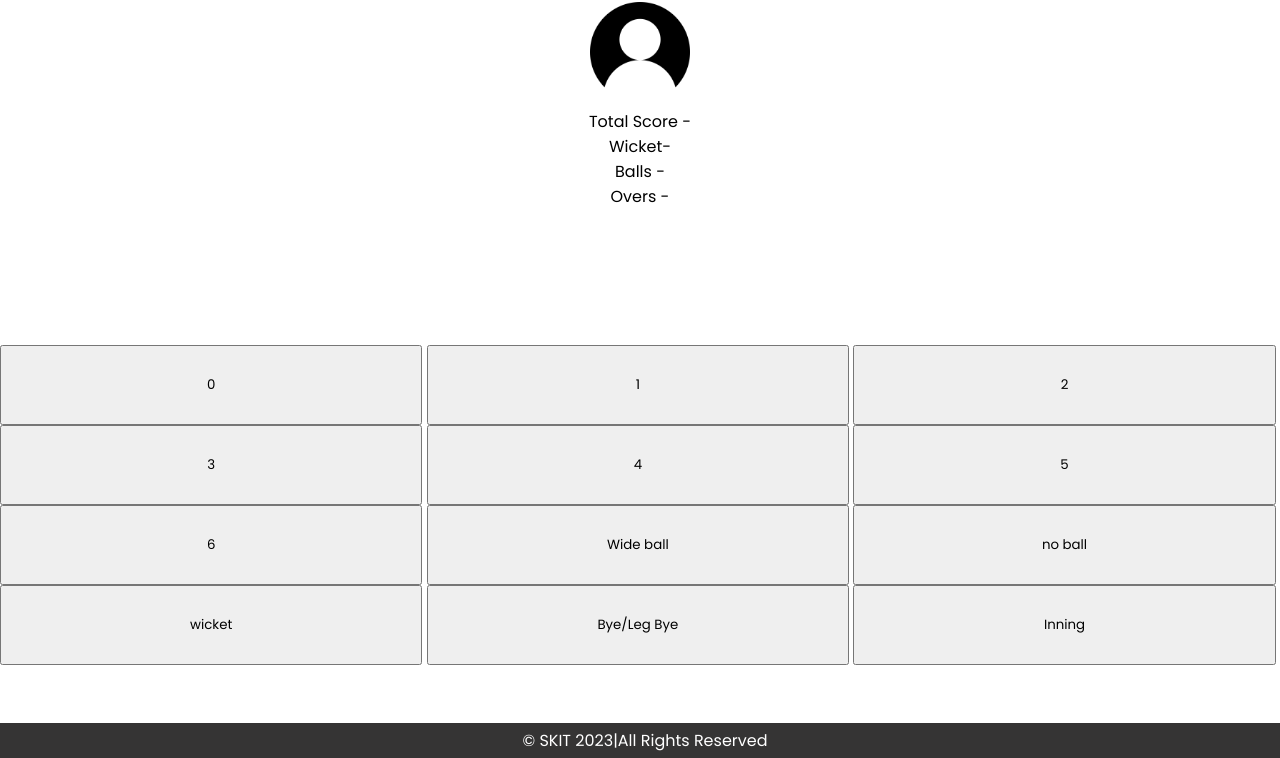
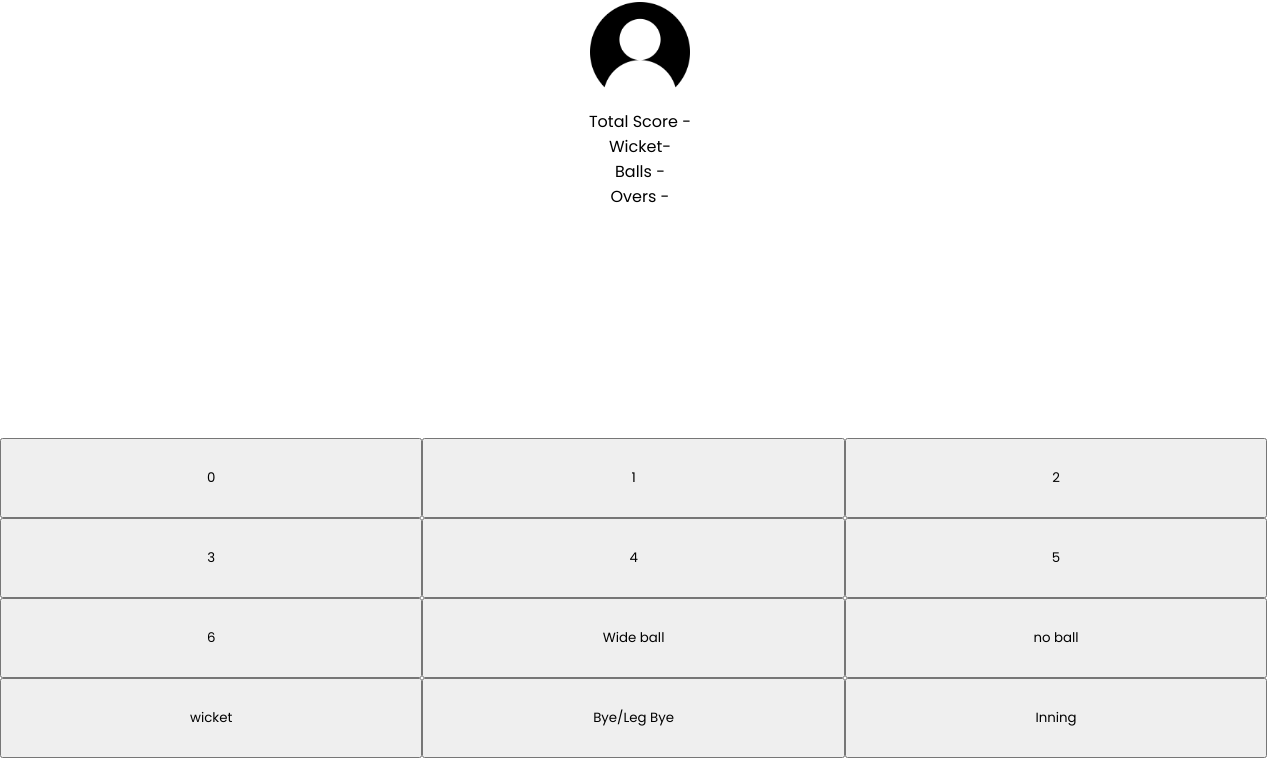
Before and after one commit to Vinita210803/cricket_tally_hub_final, a plain HTML site: page Html/index.html in a window 1280 px wide. Shown: the part 42-800 px from the top of the page. Drawn offline with Linux system fonts and the light colour scheme.

Commit message:
v23aug 1

```diff
--- a/Css/styles.css
+++ b/Css/styles.css
@@ -30,19 +30,21 @@ body{
     display: flex;
     flex-direction: column;
     align-items:center;
-    margin-bottom: 17vh;
+    margin-bottom: 23vh;
 }
 /* buttons */
 #runs .run{
     display:grid;
     grid-template-columns: auto auto auto;
+    bottom: 0;
+    position: fixed;
 }
 #runs .run .button{
     width: 33vw;
     height: 10vh;
 }
 /* footer */
-footer{
+/* footer{
     text-align: center;
     background-color: rgb(53, 52, 52);
     color:#fff;
@@ -50,4 +52,4 @@ footer{
     width:100vw;
     bottom: 0;
     position: fixed;
-}
+} */
--- a/Html/index.html
+++ b/Html/index.html
@@ -56,6 +56,6 @@
             </div>
         </section>
     </main>
-    <footer>&copy; SKIT 2023|All Rights Reserved</footer>
+    <!-- <footer>&copy; SKIT 2023|All Rights Reserved</footer> -->
 </body>
 </html>
```
